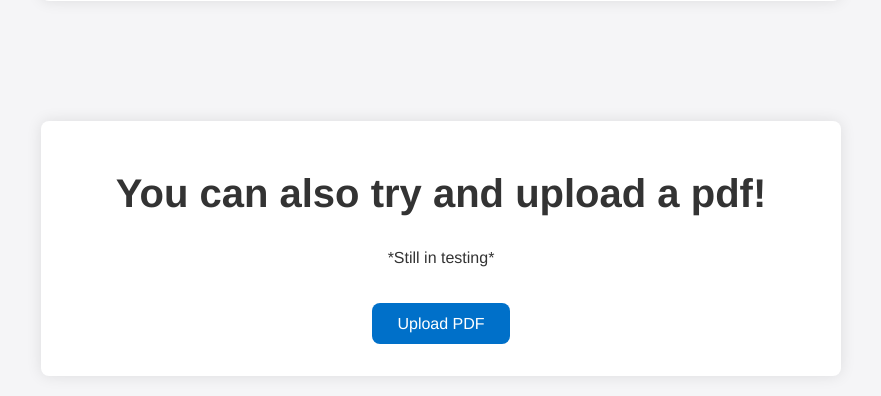
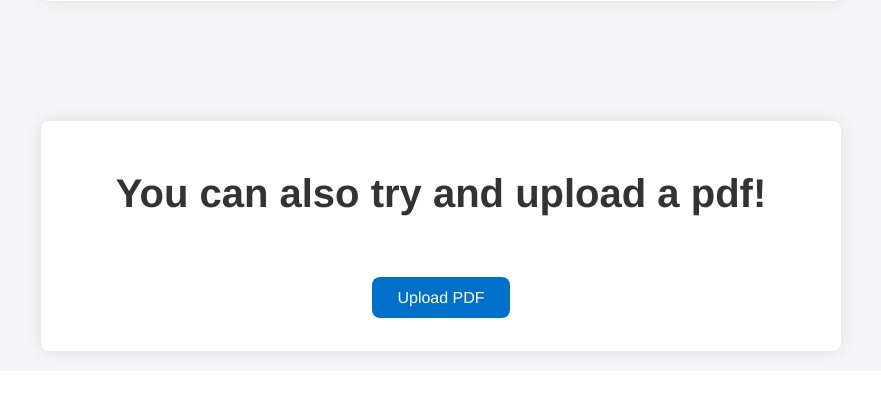
Before and after one commit to pran107999/CloudText, a Flask app: page / in a window 1280 px wide. Shown: the part 545-941 px from the top of the page, without its empty margins (199-1080 px from the left). After the commit the page ends 905 px from the top, so only its background shows below. Run offline with Flask 2, Linux system fonts and the light colour scheme.

Commit message:
Update index1.html

```diff
--- a/templates/index1.html
+++ b/templates/index1.html
@@ -237,7 +237,6 @@
     </div>
     <div class="container">
         <h1>You can also try and upload a pdf!</h1>
-        <p>*Still in testing*</p>
         <form id="uploadForm" enctype="multipart/form-data">
             <div class="file-upload-container">
                 <label for="fileInput" class="file-upload-btn">Upload PDF</label>
```
